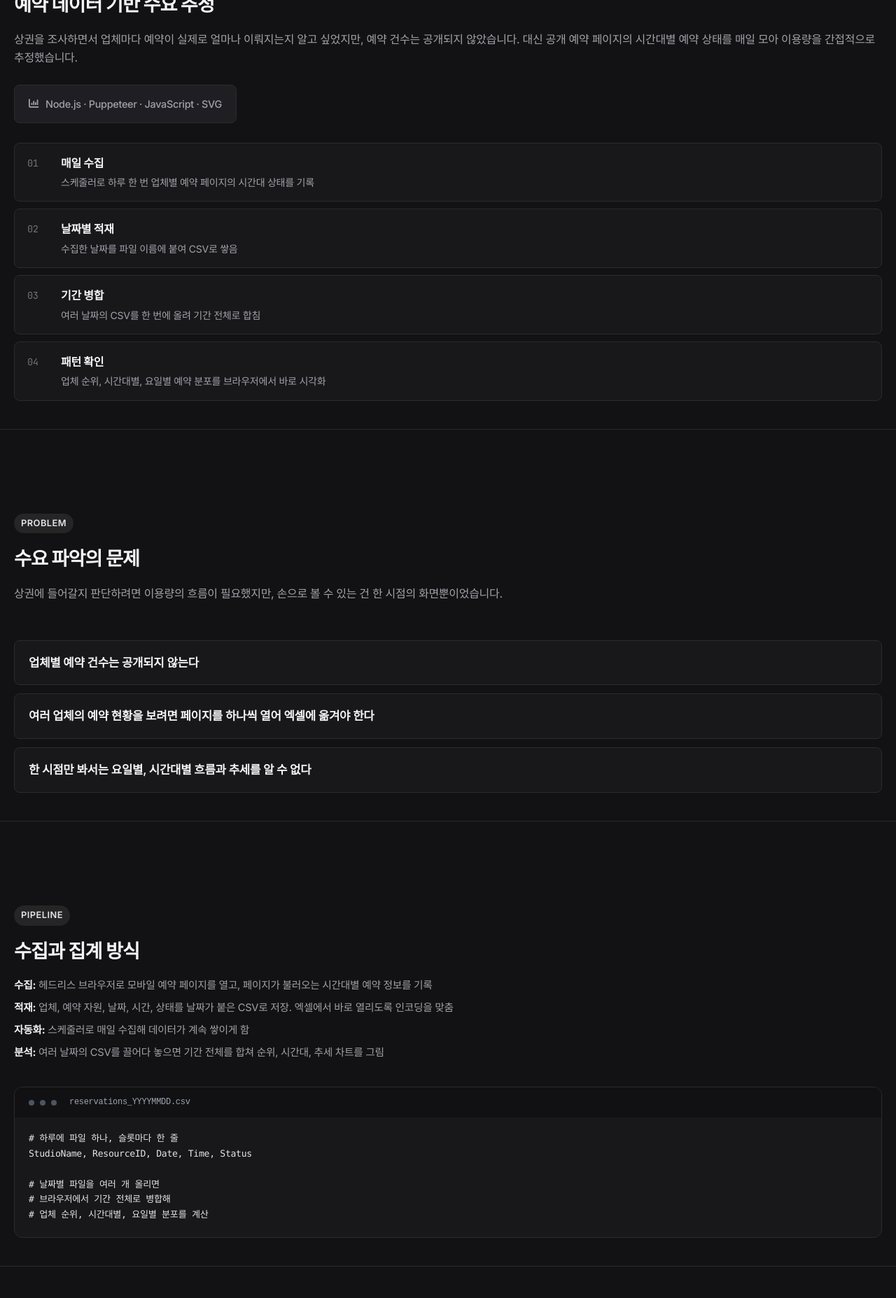
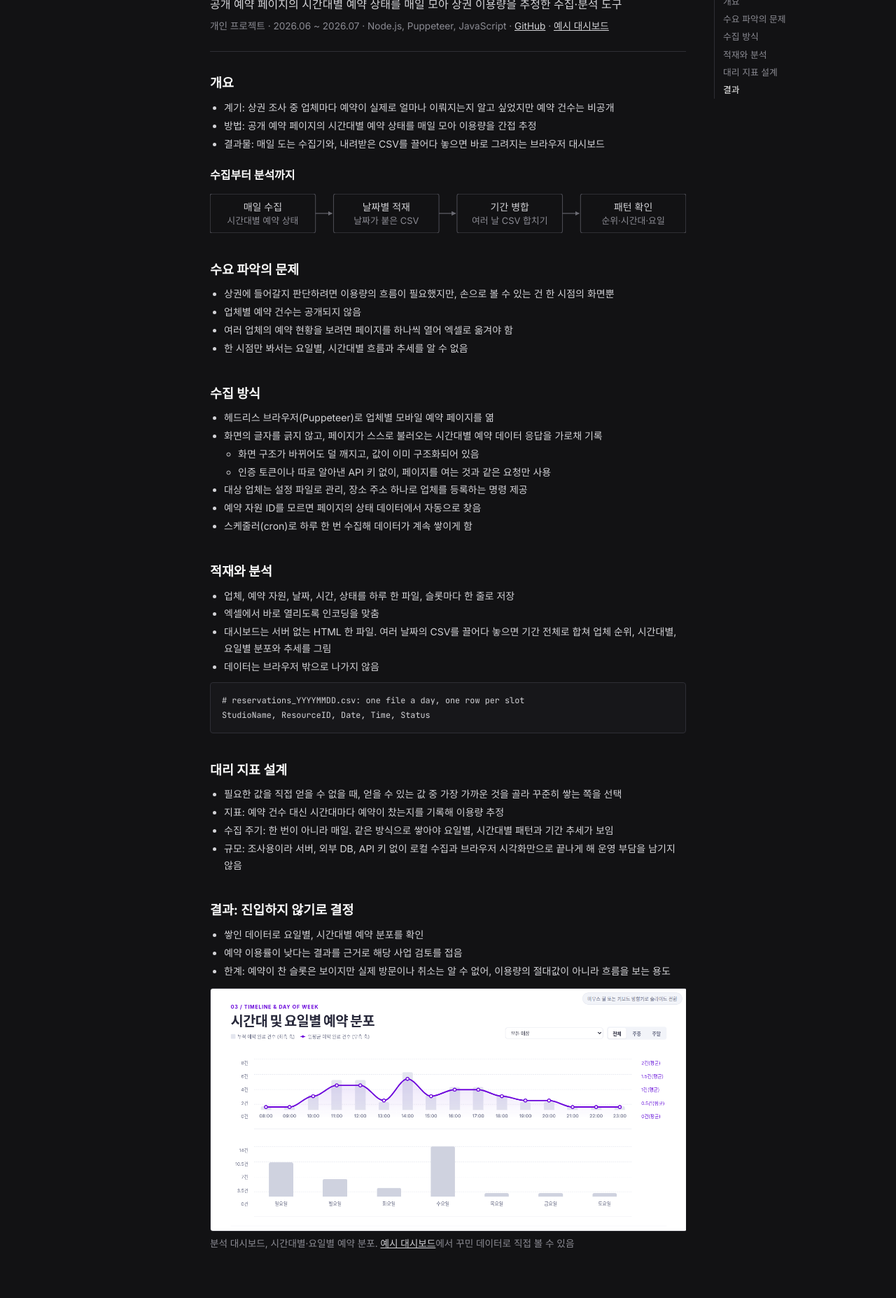
Before and after one commit to 07LEE/07lee.github.io, a plain HTML site: page portfolio/nmap-reservation-analyzer/index.html in a window 1280 px wide. Shown: the part 130-1985 px from the top of the page at 70% size. Drawn offline with Linux system fonts and the light colour scheme.

Commit message:
docs: rewrite the booking tracker page and link its live demo
Turn the slides into one scrolling page, link the sample dashboard and point to the moved repository.

```diff
--- a/portfolio/assets/css/article.css
+++ b/portfolio/assets/css/article.css
@@ -161,10 +161,22 @@ html[data-page] body.article-page .back-link {
     font-family: 'Inter', 'Noto Sans KR', sans-serif;
 }
 
+.article .fig img {
+    display: block;
+    width: 100%;
+    height: auto;
+    border: 1px solid var(--line);
+    border-radius: 4px;
+}
+
 .article .fig figcaption {
     margin-top: 6px;
     color: var(--muted);
     font-size: 0.85rem;
+}
+
+.article .fig figcaption a {
+    color: var(--text);
 }
 
 .fig-box {
--- a/portfolio/assets/data/projects.json
+++ b/portfolio/assets/data/projects.json
@@ -151,6 +151,6 @@
             "JavaScript"
         ],
         "link": "nmap-reservation-analyzer/index.html",
-        "github": "https://github.com/07LEE/Nmap-Reservation-Analyzer"
+        "github": "https://github.com/HiTomorrow-kr/Nmap-reservation-analyzer"
     }
 ]
--- a/portfolio/nmap-reservation-analyzer/index.html
+++ b/portfolio/nmap-reservation-analyzer/index.html
@@ -4,219 +4,112 @@
 <head>
     <meta charset="UTF-8">
     <meta name="viewport" content="width=device-width, initial-scale=1.0">
-    <meta name="description" content="Booking Demand Tracker: 공개 예약 페이지의 시간대 정보를 매일 수집해 상권 이용량을 추정한 도구">
+    <meta name="description" content="Booking Demand Tracker: 공개 예약 정보로 상권 이용량을 추정한 수집·분석 도구">
     <title>Booking Demand Tracker</title>
     <meta name="robots" content="noindex, nofollow">
-    <link rel="stylesheet" href="https://cdnjs.cloudflare.com/ajax/libs/font-awesome/6.4.0/css/all.min.css">
-    <link rel="stylesheet" href="../assets/css/deck-base.css">
     <link rel="stylesheet" href="../assets/css/detail-theme.css">
-    <link rel="stylesheet" href="../assets/css/deck-extras.css">
+    <link rel="stylesheet" href="../assets/css/article.css">
     <script src="../assets/js/components.js" defer></script>
+    <script src="../assets/js/article.js" defer></script>
 </head>
 
-<body>
+<body class="article-page">
 
     <portfolio-header back-href="../projects.html" title="Booking Demand Tracker" only-back></portfolio-header>
 
-    <div class="dashboard-container deck-viewport">
+    <article class="article">
 
-        <aside class="sidebar">
-            <div class="sidebar-brand">
-                <span class="brand-title">Booking Demand Tracker</span>
-                <span class="brand-version">Node.js · Puppeteer · JavaScript</span>
-            </div>
-            <nav class="sidebar-nav">
-                <button class="sidebar-item active" data-target="slide-1">
-                    <span class="nav-num">01</span> Overview
-                </button>
-                <button class="sidebar-item" data-target="slide-2">
-                    <span class="nav-num">02</span> Problem
-                </button>
-                <button class="sidebar-item" data-target="slide-3">
-                    <span class="nav-num">03</span> Pipeline
-                </button>
-                <button class="sidebar-item" data-target="slide-4">
-                    <span class="nav-num">04</span> Design Decision
-                </button>
-                <button class="sidebar-item" data-target="slide-5">
-                    <span class="nav-num">05</span> Result
-                </button>
+        <header class="article-head">
+            <h1>Booking Demand Tracker</h1>
+            <p class="lede">공개 예약 페이지의 시간대별 예약 상태를 매일 모아 상권 이용량을 추정한 수집·분석 도구</p>
+            <p class="article-meta">개인 프로젝트 · 2026.06 ~ 2026.07 · Node.js, Puppeteer, JavaScript · <a href="https://github.com/HiTomorrow-kr/Nmap-reservation-analyzer">GitHub</a> · <a href="https://hitomorrow-kr.github.io/Nmap-reservation-analyzer/dashboard/report.html">예시 대시보드</a></p>
+        </header>
+
+        <nav class="article-toc" aria-label="목차">
+            <a href="#overview">개요</a>
+            <a href="#problem">수요 파악의 문제</a>
+            <a href="#collect">수집 방식</a>
+            <a href="#analysis">적재와 분석</a>
+            <a href="#decision">대리 지표 설계</a>
+            <a href="#result">결과</a>
         </nav>
-            <div class="sidebar-footer">
-                <span>Data Collection · 2026.06 ~ 07</span>
-            </div>
-        </aside>
 
-        <main class="content-area deck-container">
-
-            <!-- Slide 1: Overview -->
-            <section class="slide-section slide active" id="slide-1">
-                <div class="slide-grid">
-                    <div class="slide-info-panel">
-                        <span class="badge">Overview</span>
-                        <h2>예약 데이터 기반 수요 추정</h2>
-                        <p class="paragraph">상권을 조사하면서 업체마다 예약이 실제로 얼마나 이뤄지는지 알고 싶었지만, 예약 건수는 공개되지 않았습니다. 대신 공개 예약 페이지의 시간대별 예약 상태를 매일 모아 이용량을 간접적으로 추정했습니다.</p>
-                        <div class="highlight-info-box">
-                            <i class="fa-solid fa-chart-column"></i> Node.js · Puppeteer · JavaScript · SVG
-                        </div>
-                    </div>
-                    <div class="slide-visual-panel">
-                        <div class="flow">
-                            <div class="flow-step">
-                                <span class="flow-num">01</span>
-                                <div>
-                                    <h3>매일 수집</h3>
-                                    <p>스케줄러로 하루 한 번 업체별 예약 페이지의 시간대 상태를 기록</p>
-                                </div>
-                            </div>
-                            <div class="flow-step">
-                                <span class="flow-num">02</span>
-                                <div>
-                                    <h3>날짜별 적재</h3>
-                                    <p>수집한 날짜를 파일 이름에 붙여 CSV로 쌓음</p>
-                                </div>
-                            </div>
-                            <div class="flow-step">
-                                <span class="flow-num">03</span>
-                                <div>
-                                    <h3>기간 병합</h3>
-                                    <p>여러 날짜의 CSV를 한 번에 올려 기간 전체로 합침</p>
-                                </div>
-                            </div>
-                            <div class="flow-step">
-                                <span class="flow-num">04</span>
-                                <div>
-                                    <h3>패턴 확인</h3>
-                                    <p>업체 순위, 시간대별, 요일별 예약 분포를 브라우저에서 바로 시각화</p>
-                                </div>
-                            </div>
-                        </div>
-                    </div>
-                </div>
+        <section id="overview">
+            <h2>개요</h2>
+            <ul>
+                <li>계기: 상권 조사 중 업체마다 예약이 실제로 얼마나 이뤄지는지 알고 싶었지만 예약 건수는 비공개</li>
+                <li>방법: 공개 예약 페이지의 시간대별 예약 상태를 매일 모아 이용량을 간접 추정</li>
+                <li>결과물: 매일 도는 수집기와, 내려받은 CSV를 끌어다 놓으면 바로 그려지는 브라우저 대시보드</li>
+            </ul>
+            <h3>수집부터 분석까지</h3>
+            <figure class="fig">
+                <svg viewBox="0 0 632 52" role="img" aria-label="매일 수집, 날짜별 적재, 기간 병합, 패턴 확인 순서의 흐름"><defs><marker id="arrow" viewBox="0 0 8 8" refX="7" refY="4" markerWidth="6" markerHeight="6" orient="auto"><path d="M0 0 L8 4 L0 8 z" class="fig-head"/></marker></defs><rect class="fig-box" x="0" y="0" width="140" height="52" rx="3"/><text class="fig-text" x="70.0" y="22" text-anchor="middle">매일 수집</text><text class="fig-sub" x="70.0" y="40" text-anchor="middle">시간대별 예약 상태</text><path class="fig-line" marker-end="url(#arrow)" d="M140 26 H162"/><rect class="fig-box" x="164" y="0" width="140" height="52" rx="3"/><text class="fig-text" x="234.0" y="22" text-anchor="middle">날짜별 적재</text><text class="fig-sub" x="234.0" y="40" text-anchor="middle">날짜가 붙은 CSV</text><path class="fig-line" marker-end="url(#arrow)" d="M304 26 H326"/><rect class="fig-box" x="328" y="0" width="140" height="52" rx="3"/><text class="fig-text" x="398.0" y="22" text-anchor="middle">기간 병합</text><text class="fig-sub" x="398.0" y="40" text-anchor="middle">여러 날 CSV 합치기</text><path class="fig-line" marker-end="url(#arrow)" d="M468 26 H490"/><rect class="fig-box" x="492" y="0" width="140" height="52" rx="3"/><text class="fig-text" x="562.0" y="22" text-anchor="middle">패턴 확인</text><text class="fig-sub" x="562.0" y="40" text-anchor="middle">순위·시간대·요일</text></svg>
+            </figure>
         </section>
 
-            <!-- Slide 2: Problem -->
-            <section class="slide-section slide" id="slide-2">
-                <div class="slide-grid">
-                    <div class="slide-info-panel">
-                        <span class="badge">Problem</span>
+        <section id="problem">
             <h2>수요 파악의 문제</h2>
-                        <p class="paragraph">상권에 들어갈지 판단하려면 이용량의 흐름이 필요했지만, 손으로 볼 수 있는 건 한 시점의 화면뿐이었습니다.</p>
-                    </div>
-                    <div class="slide-visual-panel">
-                        <div class="question-list">
-                            <div class="question">업체별 예약 건수는 공개되지 않는다</div>
-                            <div class="question">여러 업체의 예약 현황을 보려면 페이지를 하나씩 열어 엑셀에 옮겨야 한다</div>
-                            <div class="question">한 시점만 봐서는 요일별, 시간대별 흐름과 추세를 알 수 없다</div>
-                        </div>
-                    </div>
-                </div>
+            <ul>
+                <li>상권에 들어갈지 판단하려면 이용량의 흐름이 필요했지만, 손으로 볼 수 있는 건 한 시점의 화면뿐</li>
+                <li>업체별 예약 건수는 공개되지 않음</li>
+                <li>여러 업체의 예약 현황을 보려면 페이지를 하나씩 열어 엑셀로 옮겨야 함</li>
+                <li>한 시점만 봐서는 요일별, 시간대별 흐름과 추세를 알 수 없음</li>
+            </ul>
         </section>
 
-            <!-- Slide 3: Pipeline -->
-            <section class="slide-section slide" id="slide-3">
-                <div class="slide-grid">
-                    <div class="slide-info-panel">
-                        <span class="badge">Pipeline</span>
-                        <h2>수집과 집계 방식</h2>
-                        <ul class="step-desc-list">
-                            <li><strong>수집:</strong> 헤드리스 브라우저로 모바일 예약 페이지를 열고, 페이지가 불러오는 시간대별 예약 정보를 기록</li>
-                            <li><strong>적재:</strong> 업체, 예약 자원, 날짜, 시간, 상태를 날짜가 붙은 CSV로 저장. 엑셀에서 바로 열리도록 인코딩을 맞춤</li>
-                            <li><strong>자동화:</strong> 스케줄러로 매일 수집해 데이터가 계속 쌓이게 함</li>
-                            <li><strong>분석:</strong> 여러 날짜의 CSV를 끌어다 놓으면 기간 전체를 합쳐 순위, 시간대, 추세 차트를 그림</li>
+        <section id="collect">
+            <h2>수집 방식</h2>
+            <ul>
+                <li>헤드리스 브라우저(Puppeteer)로 업체별 모바일 예약 페이지를 엶</li>
+                <li>화면의 글자를 긁지 않고, 페이지가 스스로 불러오는 시간대별 예약 데이터 응답을 가로채 기록
+                    <ul>
+                        <li>화면 구조가 바뀌어도 덜 깨지고, 값이 이미 구조화되어 있음</li>
+                        <li>인증 토큰이나 따로 알아낸 API 키 없이, 페이지를 여는 것과 같은 요청만 사용</li>
                     </ul>
-                    </div>
-                    <div class="slide-visual-panel">
-                        <div class="code-viewport">
-                            <div class="code-header">
-                                <span class="dot"></span><span class="dot"></span><span class="dot"></span>
-                                <span class="file-name">reservations_YYYYMMDD.csv</span>
-                            </div>
-                            <pre class="code-body"><code># 하루에 파일 하나, 슬롯마다 한 줄
-StudioName, ResourceID, Date, Time, Status
-
-# 날짜별 파일을 여러 개 올리면
-# 브라우저에서 기간 전체로 병합해
-# 업체 순위, 시간대별, 요일별 분포를 계산</code></pre>
-                        </div>
-                    </div>
-                </div>
+                </li>
+                <li>대상 업체는 설정 파일로 관리, 장소 주소 하나로 업체를 등록하는 명령 제공</li>
+                <li>예약 자원 ID를 모르면 페이지의 상태 데이터에서 자동으로 찾음</li>
+                <li>스케줄러(cron)로 하루 한 번 수집해 데이터가 계속 쌓이게 함</li>
+            </ul>
         </section>
 
-            <!-- Slide 4: Design Decision -->
-            <section class="slide-section slide" id="slide-4">
-                <div class="slide-grid">
-                    <div class="slide-info-panel">
-                        <span class="badge">Design Decision</span>
-                        <h2>대리 지표 설계</h2>
-                        <p class="paragraph">조사에 필요한 값을 직접 얻을 수 없을 때, 얻을 수 있는 값 중 가장 가까운 것을 골라 꾸준히 쌓는 쪽을 택했습니다.</p>
-                    </div>
-                    <div class="slide-visual-panel">
-                        <div class="decision-list">
-                            <div class="decision">
-                                <span class="label">지표</span>
-                                <h3>예약 건수 대신 예약 상태</h3>
-                                <p>예약 건수는 볼 수 없어서, 시간대마다 예약이 찼는지를 기록해 이용량을 추정했습니다.</p>
-                            </div>
-                            <div class="decision">
-                                <span class="label">수집 주기</span>
-                                <h3>한 번이 아니라 매일</h3>
-                                <p>같은 방식으로 매일 쌓아야 요일별, 시간대별 패턴과 기간 추세를 볼 수 있습니다.</p>
-                            </div>
-                            <div class="decision">
-                                <span class="label">규모</span>
-                                <h3>조사용 도구는 가볍게</h3>
-                                <p>서버, 외부 DB, API 키 없이 로컬 수집과 브라우저 시각화만으로 끝나게 만들어 운영 부담을 남기지 않았습니다.</p>
-                            </div>
-                        </div>
-                    </div>
-                </div>
+        <section id="analysis">
+            <h2>적재와 분석</h2>
+            <ul>
+                <li>업체, 예약 자원, 날짜, 시간, 상태를 하루 한 파일, 슬롯마다 한 줄로 저장</li>
+                <li>엑셀에서 바로 열리도록 인코딩을 맞춤</li>
+                <li>대시보드는 서버 없는 HTML 한 파일. 여러 날짜의 CSV를 끌어다 놓으면 기간 전체로 합쳐 업체 순위, 시간대별, 요일별 분포와 추세를 그림</li>
+                <li>데이터는 브라우저 밖으로 나가지 않음</li>
+            </ul>
+<pre><code># reservations_YYYYMMDD.csv: one file a day, one row per slot
+StudioName, ResourceID, Date, Time, Status</code></pre>
         </section>
 
-            <!-- Slide 5: Result -->
-            <section class="slide-section slide" id="slide-5">
-                <div class="slide-grid">
-                    <div class="slide-info-panel">
-                        <span class="badge">Result</span>
+        <section id="decision">
+            <h2>대리 지표 설계</h2>
+            <ul>
+                <li>필요한 값을 직접 얻을 수 없을 때, 얻을 수 있는 값 중 가장 가까운 것을 골라 꾸준히 쌓는 쪽을 선택</li>
+                <li>지표: 예약 건수 대신 시간대마다 예약이 찼는지를 기록해 이용량 추정</li>
+                <li>수집 주기: 한 번이 아니라 매일. 같은 방식으로 쌓아야 요일별, 시간대별 패턴과 기간 추세가 보임</li>
+                <li>규모: 조사용이라 서버, 외부 DB, API 키 없이 로컬 수집과 브라우저 시각화만으로 끝나게 해 운영 부담을 남기지 않음</li>
+            </ul>
+        </section>
+
+        <section id="result">
             <h2>결과: 진입하지 않기로 결정</h2>
-                        <p class="paragraph">쌓인 데이터로 요일별, 시간대별 예약 분포를 확인했고, 예약 이용률이 낮다는 결과를 근거로 해당 사업 검토를 접었습니다.</p>
-                        <div class="highlight-info-box border-safe">
-                            <i class="fa-solid fa-check"></i> 요일·시간대별 예약 분포를 근거로 사업 검토 종료
-                        </div>
-                    </div>
-                    <div class="slide-visual-panel">
-                        <img src="images/example.png" alt="시간대 및 요일별 예약 분포 대시보드" style="display:block;width:100%;border:1px solid #2a2a30;border-radius:8px;">
-                        <p class="note">분석 대시보드 · 시간대별, 요일별 예약 분포</p>
-                    </div>
-                </div>
+            <ul>
+                <li>쌓인 데이터로 요일별, 시간대별 예약 분포를 확인</li>
+                <li>예약 이용률이 낮다는 결과를 근거로 해당 사업 검토를 접음</li>
+                <li>한계: 예약이 찬 슬롯은 보이지만 실제 방문이나 취소는 알 수 없어, 이용량의 절대값이 아니라 흐름을 보는 용도</li>
+            </ul>
+            <figure class="fig">
+                <img src="images/example.png" alt="시간대 및 요일별 예약 분포 대시보드">
+                <figcaption>분석 대시보드, 시간대별·요일별 예약 분포. <a href="https://hitomorrow-kr.github.io/Nmap-reservation-analyzer/dashboard/report.html">예시 대시보드</a>에서 꾸민 데이터로 직접 볼 수 있음</figcaption>
+            </figure>
         </section>
-        </main>
 
-    </div>
+    </article>
 
-    <portfolio-deck-nav></portfolio-deck-nav>
-
-    <div class="footer-bar">
-        <span>Booking Demand Tracker : 공개 예약 정보로 상권 이용량을 추정한 수집·분석 도구</span>
-    </div>
-
-    <script src="../assets/js/deck.js"></script>
-    <script>
-        document.addEventListener('DOMContentLoaded', () => {
-            const sidebarItems = document.querySelectorAll('.sidebar-item');
-            sidebarItems.forEach((item, idx) => {
-                item.addEventListener('click', () => {
-                    document.dispatchEvent(new CustomEvent('changeSlide', { detail: { index: idx } }));
-                });
-            });
-            document.addEventListener('slideChanged', (e) => {
-                sidebarItems.forEach(item => item.classList.remove('active'));
-                if (sidebarItems[e.detail.index]) {
-                    sidebarItems[e.detail.index].classList.add('active');
-                }
-            });
-        });
-    </script>
 </body>
 
 </html>
```
Lines whose indentation alone changed are shown as unchanged.
